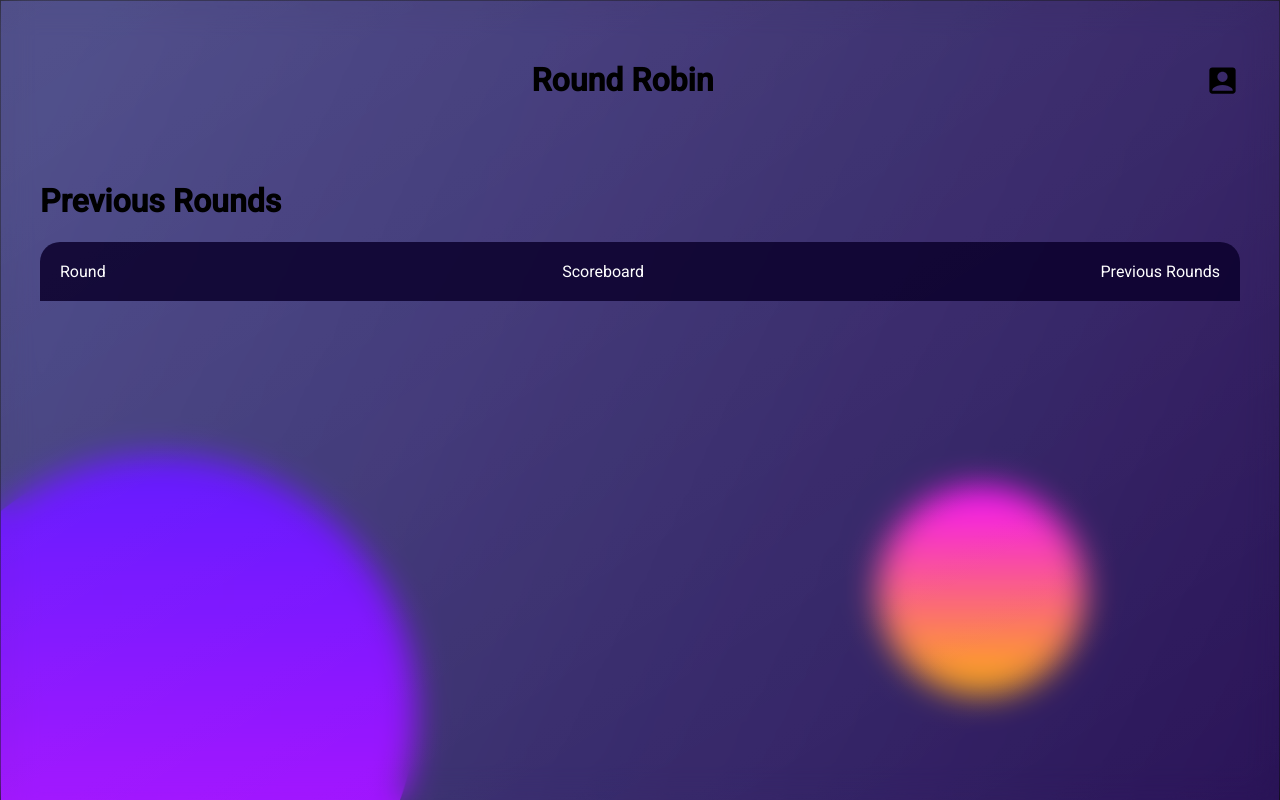
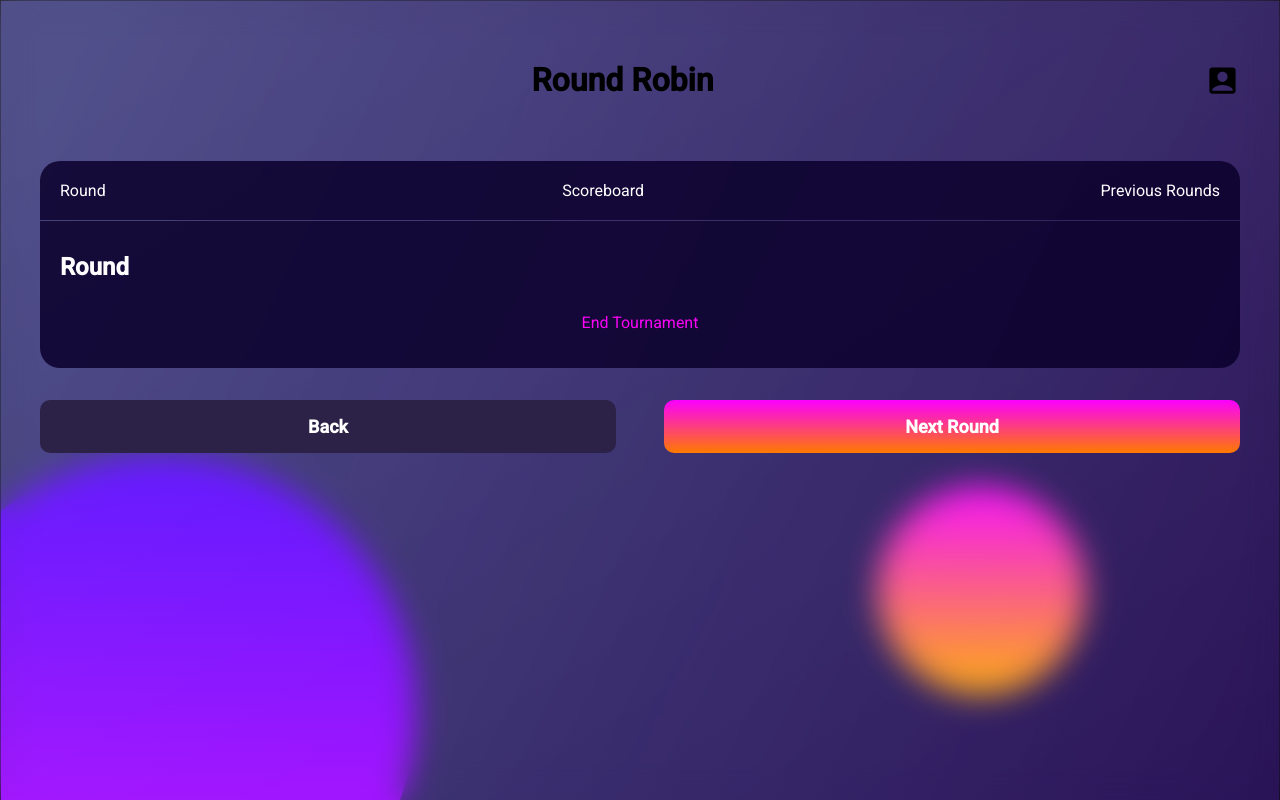
Before and after one commit to olofWallgren/RoundRobinApp, a React (Create React App) app: page /current-tournament/previous-rounds in a window 1280 px wide. Built offline with nearby package versions, Linux system fonts and the light colour scheme; a web font is replaced by a local one.

Commit message:
Added content

```diff
--- a/src/routes/previous-rounds/index.tsx
+++ b/src/routes/previous-rounds/index.tsx
@@ -1,12 +1,55 @@
 import * as React from "react";
 import "../../layout/container.css";
+import "../../layout/gameContainer.css";
+import "../../layout/primaryBtn.css";
+import "../../layout/secondaryBtn.css";
 import NavigationBar from "../../components/NavigationBar";
+import { Divider } from "@mui/material";
+import { CSSProperties } from "react";
+import { Link } from "react-router-dom";
 
 const PreviousRounds = () => (
   <div className="container">
-    <h1>Previous Rounds</h1>
-    <NavigationBar/>
+    <NavigationBar />
+    <Divider />
+    <div className="gameContainer">
+      <div style={{ paddingTop: "2rem" }}>
+        <h2 style={{ margin: "0" }}>Round</h2>
+      </div>
+      <div style={paraContainer}>
+        <p style={paraStyle}>End Tournament</p>
+      </div>
+    </div>
+    <div style={btnContainer}>
+      <Link style={btnWidth} to="/create-tournament" className="secondaryBtn">
+        Back
+      </Link>
+      <Link style={btnWidth} to="/current-tournament/round" className="primaryBtn">
+        Next Round
+      </Link>
+    </div>
   </div>
 );
 
+const paraContainer: CSSProperties = {
+  display: "flex",
+  justifyContent: "center",
+  alignItems: "center",
+  marginTop: "1rem",
+  marginBottom: "0",
+};
+const paraStyle: CSSProperties = {
+  color: "#FA04F6",
+  cursor: "pointer",
+};
+const btnContainer: CSSProperties = {
+  display: "flex",
+  justifyContent: "space-between",
+  marginTop: "2rem",
+  width: "100%",
+};
+const btnWidth: CSSProperties = {
+  width: "48%",
+};
+
 export default PreviousRounds;
```
